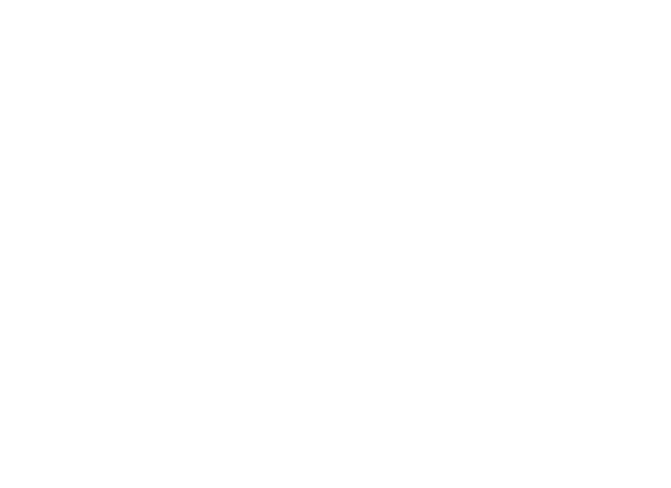
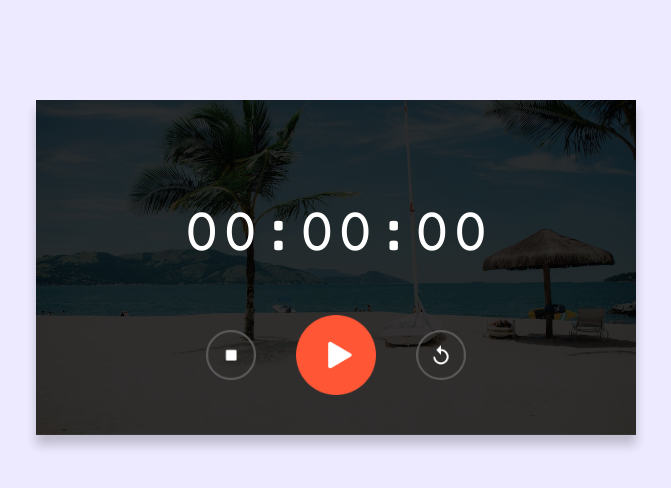
Before and after one commit to nomanabdullah-dev/js-stopwatch, a plain HTML site: page index.html in a window 1280 px wide. Shown: the whole page, without its empty margins (304-975 px from the left). Drawn offline with nearby package versions, Linux system fonts and the light colour scheme; a web font is replaced by a local one.

Commit message:
project done

```diff
--- a/index.html
+++ b/index.html
@@ -7,7 +7,14 @@
     <link rel="stylesheet" href="style.css">
 </head>
 <body>
-
+    <div class="stopwatch">
+        <h1 id="displayTime">00:00:00</h1>
+        <div class="buttons">
+            <img src="images/stop.png" onclick="watchStop()">
+            <img src="images/start.png" onclick="watchstart()">
+            <img src="images/reset.png" onclick="watchReset()">
+        </div>
+    </div>
 
     <script src="script.js"></script>
 </body>
--- a/script.js
+++ b/script.js
@@ -0,0 +1,38 @@
+let [seconds, minutes, hours] = [0,0,0];
+let displayTime = document.getElementById("displayTime");
+let timer = null;
+
+function stopwatch(){
+    seconds++;
+    if(seconds == 60){
+        seconds = 0;
+        minutes++;
+        if(minutes == 60){
+            minutes = 0;
+            hours++;
+        }
+    }
+
+    let h = hours < 10 ? "0" + hours : hours;
+    let m = minutes < 10 ? "0" + minutes : minutes;
+    let s = seconds < 10 ? "0" + seconds : seconds;
+
+    displayTime.innerHTML = h+":"+m+":"+s;
+}
+
+function watchstart(){
+    if(timer!== null){
+        clearInterval(timer);
+    }
+    timer = setInterval(stopwatch, 1000);
+}
+
+function watchStop(){
+    clearInterval(timer);
+}
+
+function watchReset(){
+    clearInterval(timer);
+    [seconds, minutes, hours] = [0,0,0];
+    displayTime.innerHTML = "00:00:00";
+}
--- a/style.css
+++ b/style.css
@@ -0,0 +1,35 @@
+@import url('https://fonts.googleapis.com/css2?family=Courier+Prime:ital,wght@0,400;0,700;1,400;1,700&family=Playfair+Display:ital,wght@0,400..900;1,400..900&display=swap');
+body{
+    background: #edeaff;
+    font-family: "Courier Prime", serif;
+}
+.stopwatch{
+    width: 90%;
+    max-width: 600px;
+    margin: 100px auto 0;
+    padding: 40px 0;
+    text-align: center;
+    color: #fff;
+    background-image: linear-gradient(rgba(0,0,0,0.8),rgba(0,0,0,0.8)), url(images/background.png);
+    background-size: cover;
+    background-position: center;
+    box-shadow: 0 10px 10px rgba(0, 0, 0, 0.2);
+}
+.stopwatch h1{
+    margin-top: 60px;
+    font-size: 64px;
+    font-weight: 300;
+}
+.buttons{
+    display: flex;
+    align-items: center;
+    justify-content: center;
+}
+.buttons img{
+    width: 50px;
+    margin: 0 20px;
+    cursor: pointer;
+}
+.buttons img:nth-child(2){
+    width: 80px;
+}
```
Also changed, not shown: images/background.png (added), images/reset.png (added), images/start.png (added), images/stop.png (added).
